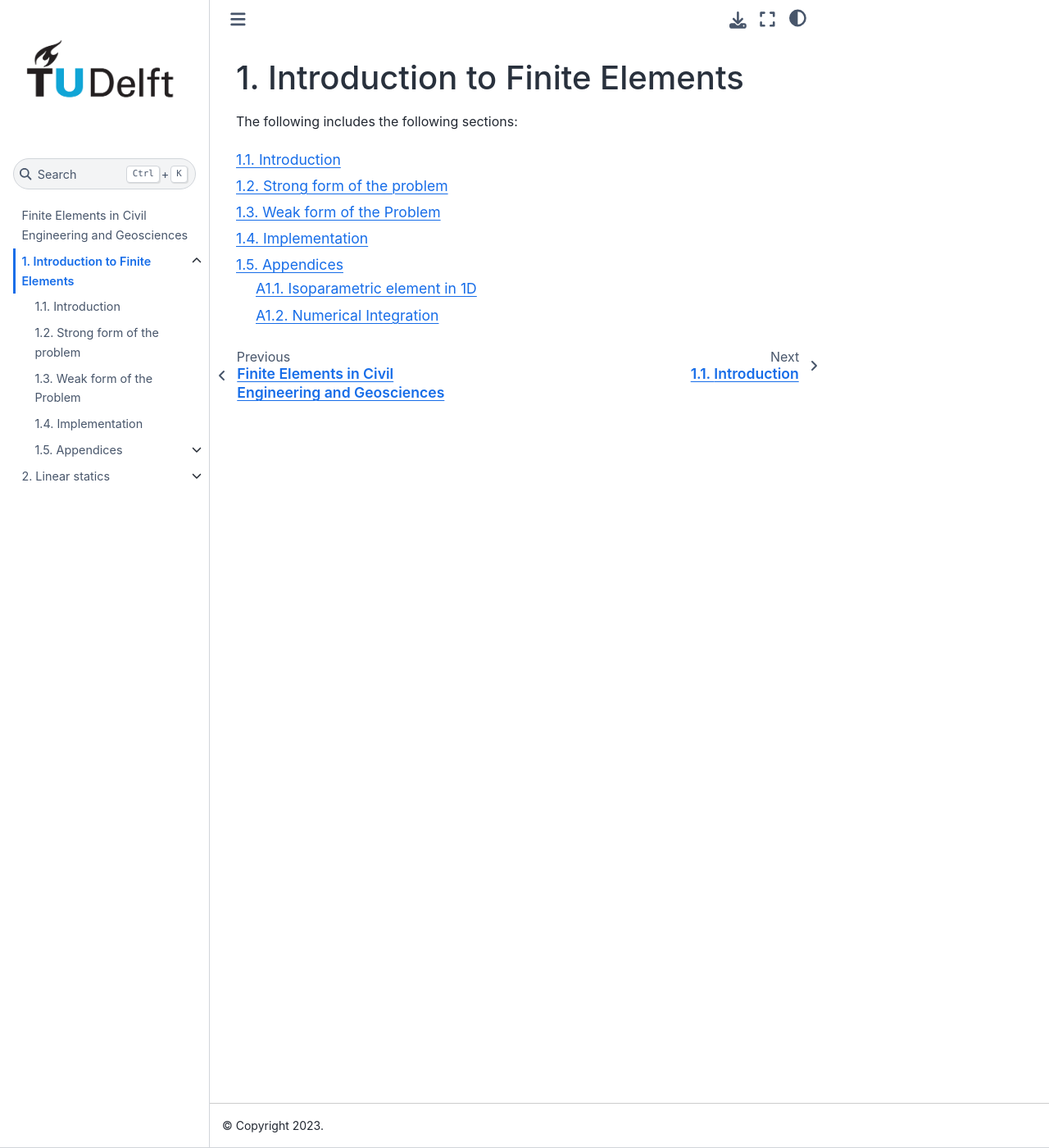
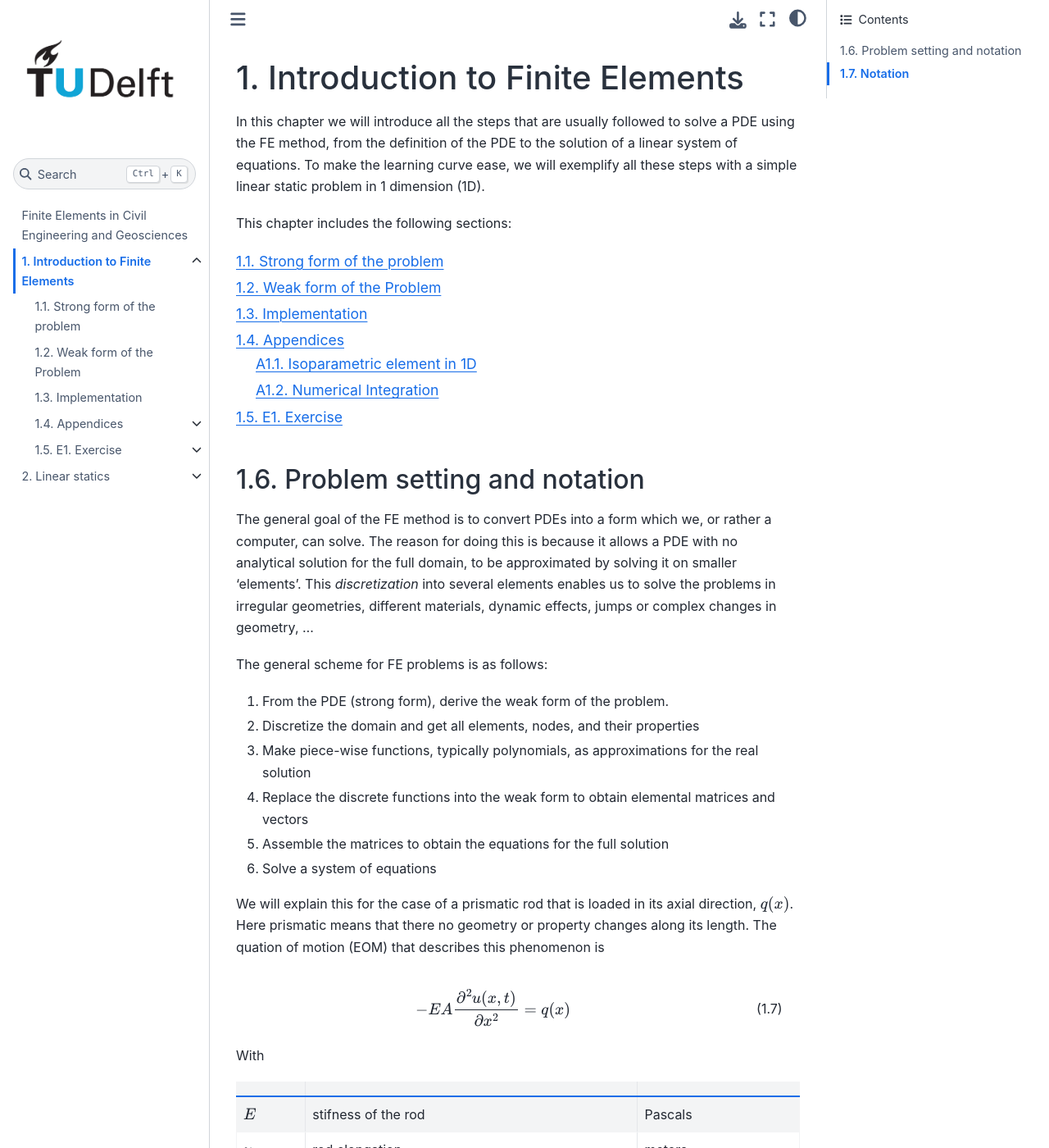
Before and after one commit to TeachBooks/mirror_computational_modelling, a Jupyter Book: the page built from book/Chapter1/chapter1-0.md, in a window 1280 px wide and 1400 px high. Shown: the whole window at 82% size. Built offline with Jupyter Book 1.0.4 settings and Sphinx 7.4.7 and the Sphinx Book theme 1.1.4, drawn with Linux system fonts in a browser that asks for light colours; pages that are not in the unit, such as notebooks, are missing from menus; some of the changed text lies outside the part shown.

Commit message:
Modifications in TOC Chapter1

````diff
--- a/book/Chapter1/chapter1-0.md
+++ b/book/Chapter1/chapter1-0.md
@@ -1,6 +1,80 @@
 # Introduction to Finite Elements
 
-The following includes the following sections:
+In this chapter we will introduce all the steps that are usually followed to solve a PDE using the FE method, from the definition of the PDE to the solution of a linear system of equations. To make the learning curve ease, we will exemplify all these steps with a simple linear static problem in 1 dimension (1D).
+
+<!-- For this purpose, both linear and non-linear problems will be demonstrated. The FEM is a broadly used numerical tool that solves PDEs. The areas of application range from solid and structural mechanics to fluid mechanics. In recent years the application of such a method for solving complex physical phenomena end geometries is receiving more attention and is more frequently applied are it is bound with computational power. To be more specific, when a domain is discretised using FEM, a system of linear equations is built. Then, this matrix is solved numerically, using the available computational power. -->
+
+
+This chapter includes the following sections:
 
 ```{tableofcontents}
 ```
+
+## Problem setting and notation
+
+The general goal of the FE method is to convert PDEs into a form which we, or rather a computer, can solve. The reason for doing this is because it allows a PDE with no analytical solution for the full domain, to be approximated by solving it on smaller 'elements'. This *discretization* into several elements enables us to solve the problems in irregular geometries, different materials, dynamic effects, jumps or complex changes in geometry, ...
+
+The general scheme for FE problems is as follows:
+1. From the PDE (strong form), derive the weak form of the problem.
+2. Discretize the domain and get all elements, nodes, and their properties
+3. Make piece-wise functions, typically polynomials, as approximations for the real solution
+3. Replace the discrete functions into the weak form to obtain elemental matrices and vectors
+4. Assemble the matrices to obtain the equations for the full solution
+5. Solve a system of equations
+
+We will explain this for the case of a prismatic rod that is loaded in its axial direction, $q(x)$. Here prismatic means that there no geometry or property changes along its length. The quation of motion (EOM) that describes this phenomenon is
+
+$$
+- EA \frac{\partial^2u(x,t)}{\partial x^2} = q(x)
+$$ (EOM)
+
+With
+
+| | | |
+| --- | --- | --- |
+| $E$ | stifness of the rod | Pascals |
+| $u$ | rod elongation | meters |
+
+Additionally:
+- We take the rod fixed at $x=0$, that means that $u(0) = 0 $.
+- A point load $P$ is applied at the far end of the beam at $x=L$.
+
+$$
+q(x)=\begin{cases}
+P\quad\text{if }x=L,\\
+0\quad\text{otherwise}.
+\end{cases}
+$$ (pointloadapplication)
+
+Let's assume that we want to find an analytical expression of a function that describes the displacement at any point of the rod, denoted as $u(x)$. In general, and mostly depending on the complexity of the forcing term $q(x)$, it is difficult to find an analytical expression that is defined at all points, $u(x)\, ∀ x\in[0,L]$.
+
+```{figure} .././images/Chapter1/1_1_1.png
+---
+height: 300px
+name: 1_1_1
+---
+Analytical vs approximated functions
+```
+
+Instead, we might be interested in knowing the value of the function at specific points, $u(x_0)$, $u(x_1)$, $u(x_2)$,..., $u(x_N)$, (see the red dots in Figure {numref}`1_1_1`). From these set of values, one can reconstruct an approximated function $\tilde{u}(x)$ by, for instance, using a spline interpolation between points (see the green line in Figure {numref}`1_1_1`).
+
+For smooth enough functions, $u(x)$, as we increase the number of evaluation points, $N$, the approximated solution solution $\tilde{u}(x)$ will be closer to $u(x)$.
+
+```{admonition} What's ahead?
+In this book you will learn how to find approximate solutions like $\tilde{u}_N(x)$ by using the FE method.
+```
+
+## Notation
+
+In these notes we will use the following notation, see Figure {numref}`1_1_2`:
+* $u_i:=u(x_i)$, the function evaluated at location $x_i$.
+* $\Delta x_i:=x_i-x_{i-1}$, the element size between two points (nodes), $x_{i-1}$ and $x_i$.
+When considering constant element size, in a domain of lenght $L$, $x\in[0,L]$ with $N$ elements, the element size will be $\Delta x=L/N$.
+
+```{figure} .././images/Chapter1/1_1_2.png
+---
+height: 300px
+name: 1_1_2
+---
+Notation
+```
--- a/book/_toc.yml
+++ b/book/_toc.yml
@@ -7,7 +7,7 @@
 chapters:
 - file: Chapter1/chapter1-0
   sections:
-  - file: Chapter1/chapter1-1_Introduction_and_notation
+  # - file: Chapter1/chapter1-1_Introduction_and_notation
   - file: Chapter1/chapter1-2_Strong_form_of_the_problem
   - file: Chapter1/chapter1-3_Weak_form_of_the_problem
   - file: Chapter1/chapter1-4_Discrete_form
@@ -16,6 +16,9 @@
     sections:
     - file: Chapter1/Appendices/appendix1-1_Isoparametric_element_in_1D
     - file: Chapter1/Appendices/appendix1-2_Numerical_Integration
+  - file: Chapter1/Exercises/exercise1.md
+    sections:
+    - file: Chapter1/Exercises/exercise1-1.md
 
 # - file: Chapter2/chapter2-0
 #   sections:
````
